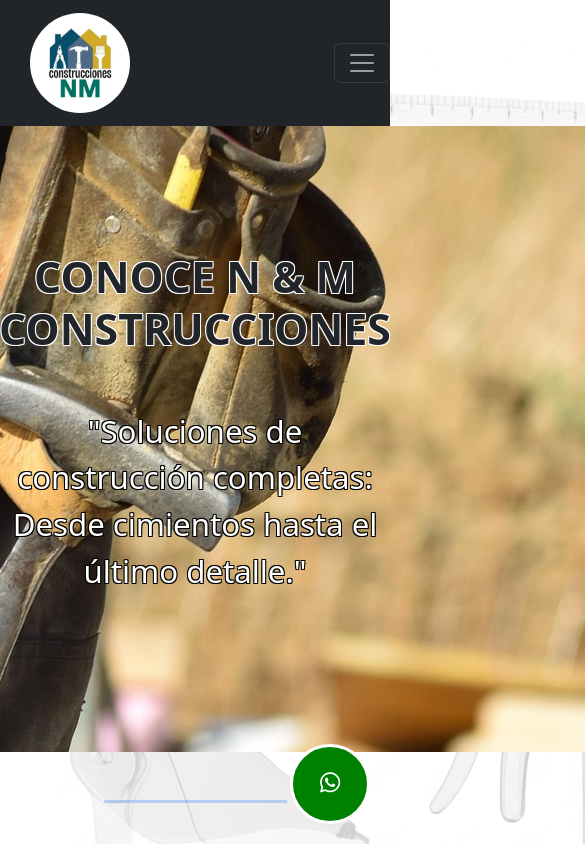
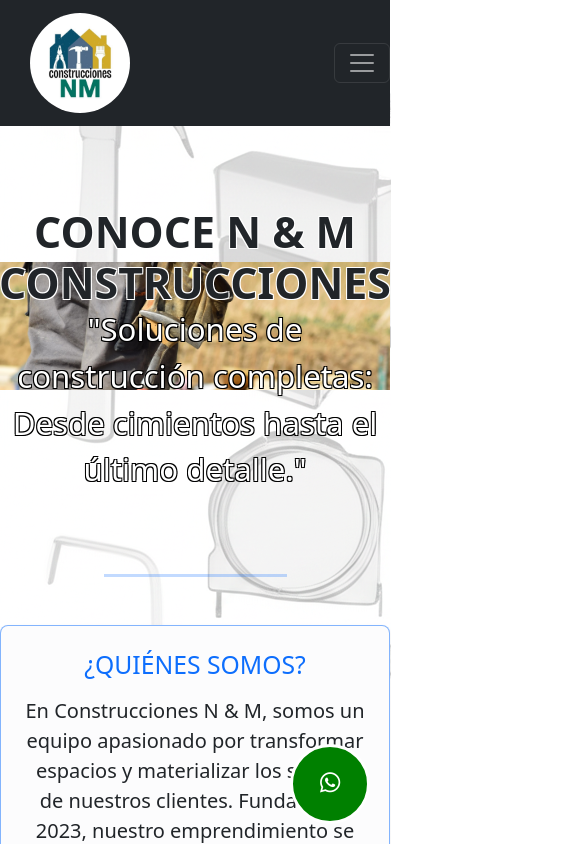
Before and after one commit to estebannahuel/nmConstrucciones, a React (Vite) app: page / in a window 390 px wide. Shown: the top 844 px of the page, 585 px wide, since content can reach past the window. Built offline with nearby package versions, Linux system fonts and the light colour scheme.

Commit message:
modicamos navbar y portada

```diff
--- a/src/App.css
+++ b/src/App.css
@@ -98,8 +98,13 @@
         /* font-size: clamp(0.8rem, 5vw, 1.5rem); */
         top: 45%; /* Sube un poco más el texto */
     }
-    body{
-        width: 100vw;
-        overflow-x: hidden;
+    .banner{
+        width: 100%;
+         height: 400px;
+
+    }
+        .banner img{
+             width: 100%;
+
     }
 }
```
